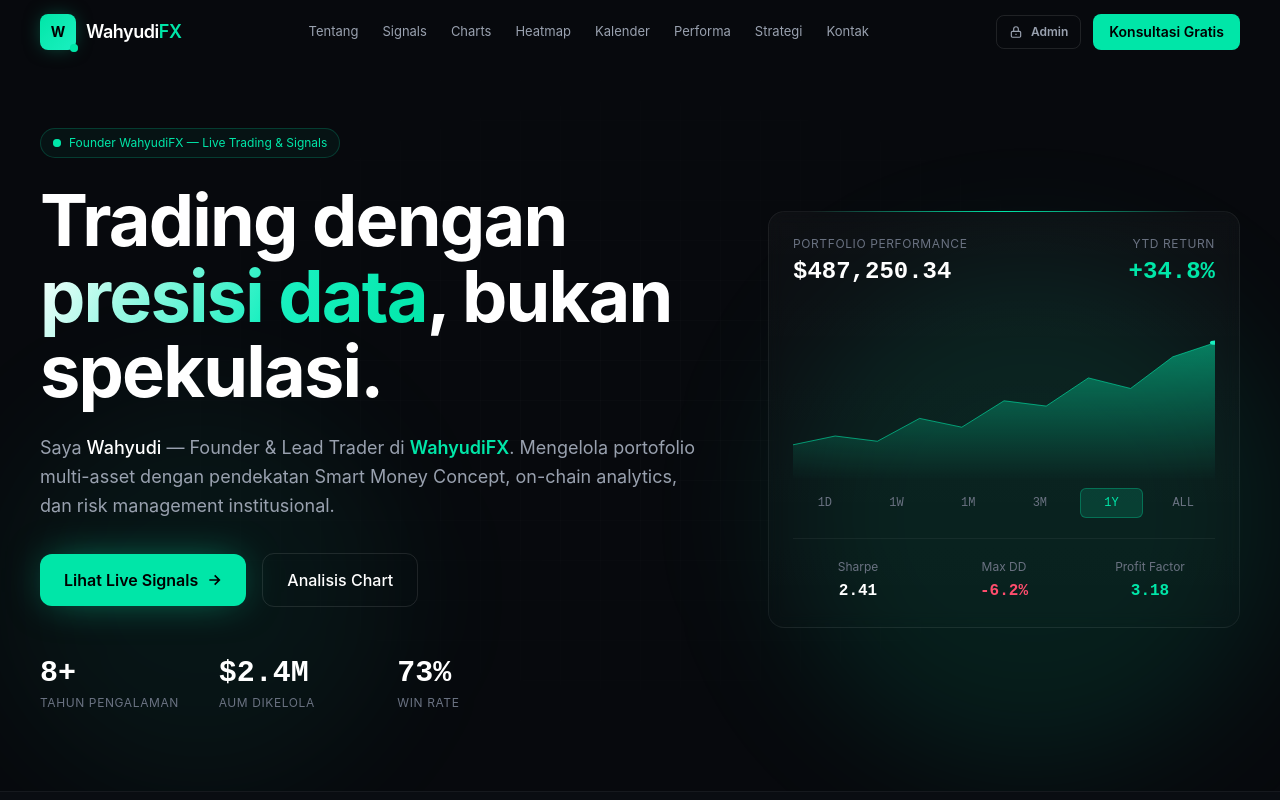
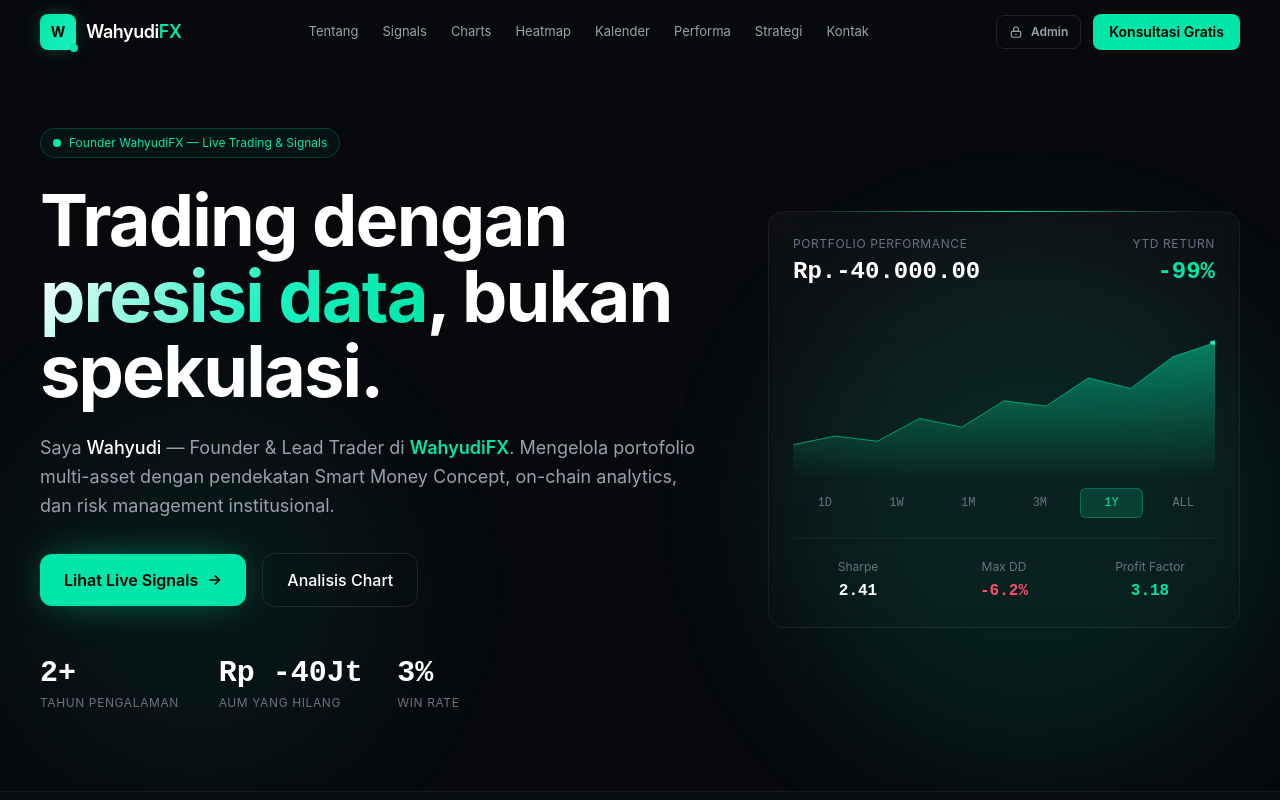
Before and after one commit to wahyudinasty/websatu, a React (Vite) app: page / in a window 1280 px wide. Shown: the top 800 px of the page. Built offline with nearby package versions, Linux system fonts and the light colour scheme.

Commit message:
Update Hero.tsx

```diff
--- a/src/components/Hero.tsx
+++ b/src/components/Hero.tsx
@@ -41,9 +41,9 @@
           </div>
 
           <div className="mt-12 grid grid-cols-3 gap-6 max-w-lg">
-            <Stat value="8+" label="Tahun Pengalaman" />
-            <Stat value="$2.4M" label="AUM Dikelola" />
-            <Stat value="73%" label="Win Rate" />
+            <Stat value="2+" label="Tahun Pengalaman" />
+            <Stat value="Rp -40Jt" label="AUM Yang Hilang" />
+            <Stat value="3%" label="Win Rate" />
           </div>
         </div>
 
@@ -79,11 +79,11 @@
       <div className="flex items-center justify-between mb-4">
         <div>
           <div className="text-xs text-gray-500 uppercase tracking-wider">Portfolio Performance</div>
-          <div className="text-2xl font-bold font-mono mt-1">$487,250.34</div>
+          <div className="text-2xl font-bold font-mono mt-1">Rp.-40.000.00</div>
         </div>
         <div className="text-right">
           <div className="text-xs text-gray-500 uppercase tracking-wider">YTD Return</div>
-          <div className="text-2xl font-bold font-mono text-[#00e6a8] mt-1">+34.8%</div>
+          <div className="text-2xl font-bold font-mono text-[#00e6a8] mt-1">-99%</div>
         </div>
       </div>
 
```
